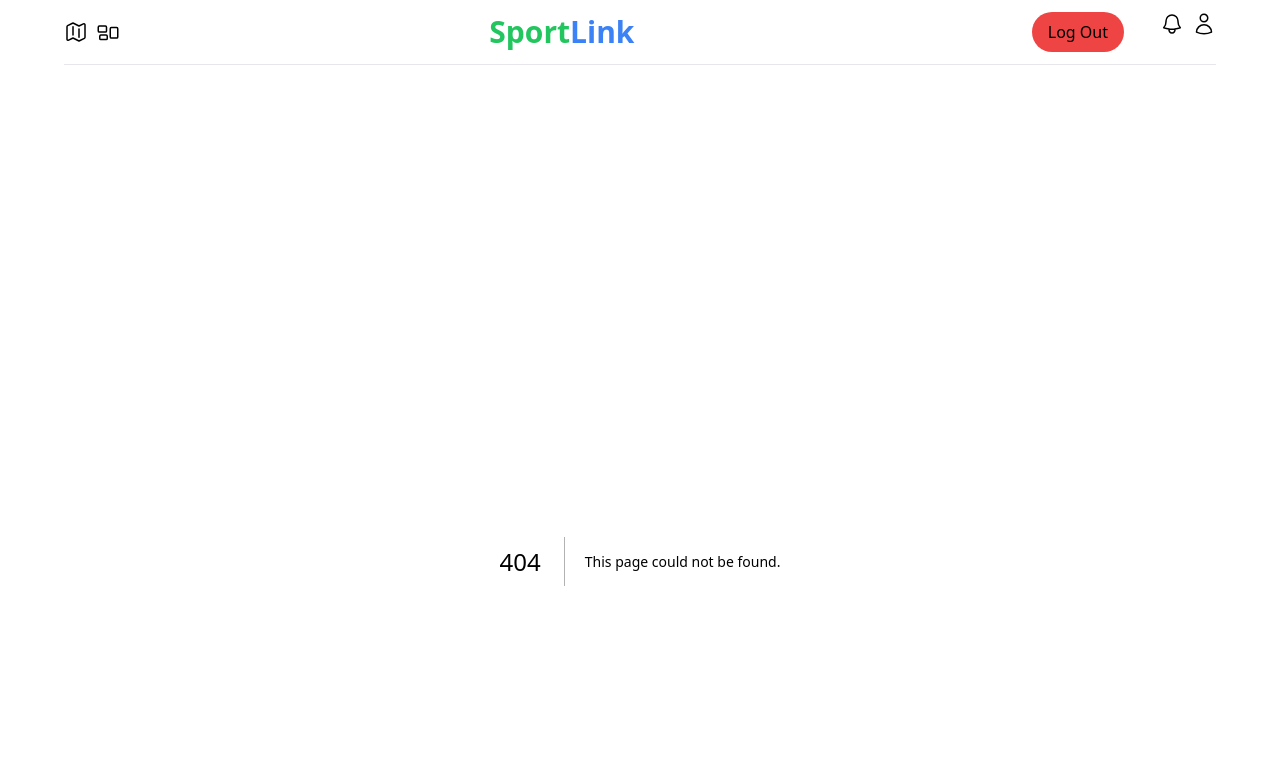
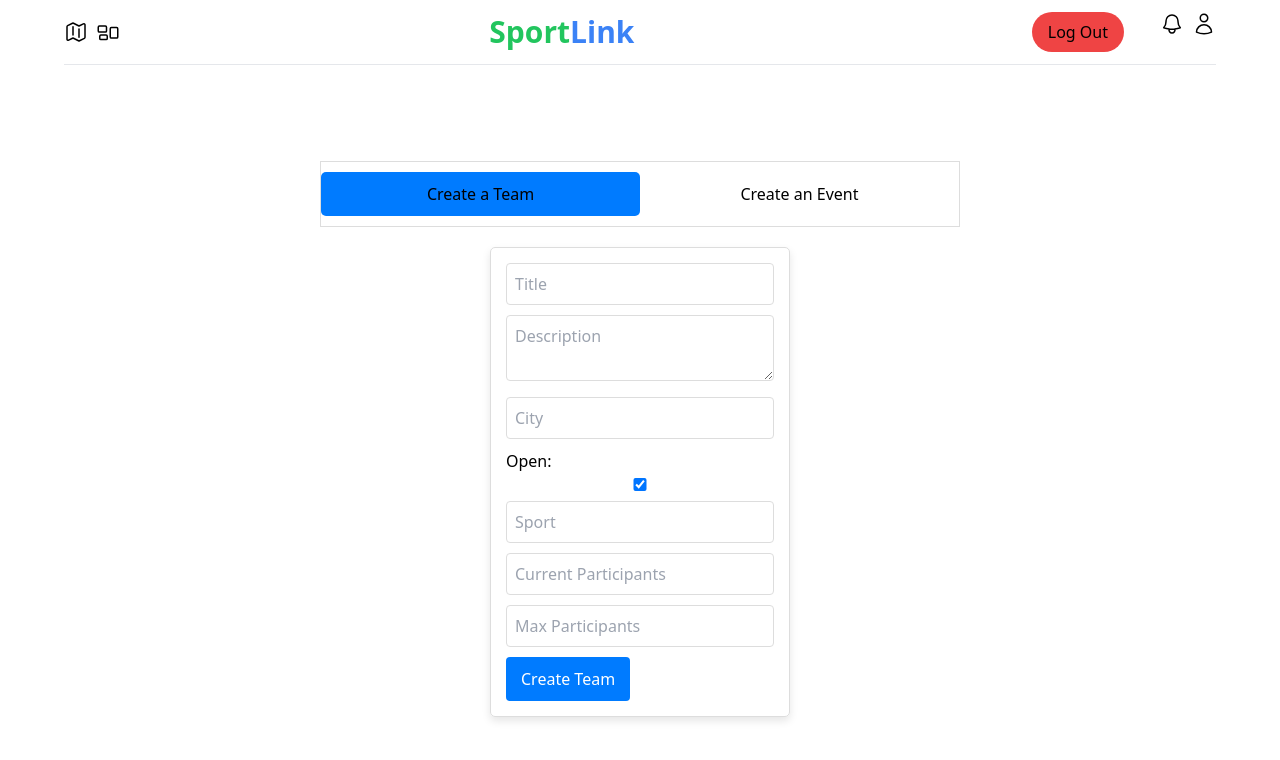
Before and after one commit to Arty5654/SportLink, a Next.js app in the folder web/: page /create in a window 1280 px wide. Before the commit this address had no page. Shown: the top 760 px of the page. Built offline with nearby package versions, Linux system fonts and the light colour scheme.

Commit message:
Completed front end for create

```diff
--- /dev/null
+++ b/web/app/create/createEvent.js
@@ -0,0 +1 @@
+import React from "react";
--- /dev/null
+++ b/web/app/create/createTeams.js
@@ -0,0 +1 @@
+import React from "react";
--- /dev/null
+++ b/web/app/create/creating.css
@@ -0,0 +1,64 @@
+.switch-container {
+    display: flex;
+    justify-content: space-between;
+    align-items: center;
+    width: 50vw;
+    border: 1px solid #ddd;
+    padding: 10px 0;
+    margin: 0 auto;
+}
+.team-container {
+    display: flex;
+    align-items: center; /* vertical alignment */
+    justify-content: center; /* horizontal alignment */
+
+}
+.team-card {
+    border: 1px solid #ddd;
+    padding: 15px;
+    border-radius: 5px;
+    width: 300px;
+    box-shadow: 0 4px 8px rgba(0, 0, 0, 0.1);
+    margin: 20px;
+    align-items: center;
+    justify-content: center;
+}
+
+.team-card input,
+.team-card textarea {
+    width: 100%;
+    padding: 8px;
+    margin-bottom: 10px;
+    border: 1px solid #ddd;
+    border-radius: 4px;
+}
+
+.team-card button {
+    background-color: #007bff;
+    color: #fff;
+    padding: 10px 15px;
+    border: none;
+    border-radius: 4px;
+    cursor: pointer;
+    transition: background-color 0.2s;
+}
+
+.team-card button:hover {
+    background-color: #0056b3;
+}
+
+.switch-option {
+    flex: 1;
+    text-align: center;
+    cursor: pointer;
+    padding: 10px 0;
+    border-radius: 5px;
+    color: black;  /* Default text color is black */
+    transition: background-color 0.3s;  /* smooth transition for background changes */
+}
+
+.switch-container.team-selected .switch-option:first-child,
+.switch-container.event-selected .switch-option:last-child {
+    background-color: #007BFF;
+    color: black;  /* Text color for selected option is white */
+}
--- /dev/null
+++ b/web/app/create/page.js
@@ -0,0 +1,73 @@
+"use client"
+import React, { useState } from 'react';
+import './creating.css';
+import axios from 'axios';
+
+const createPage = () => {
+    const [selected, setSelected] = useState('team'); // 'team' or 'event'
+
+    const handleChange = (e) => {
+        const { name, value } = e.target;
+        setTeamData(prevState => ({ ...prevState, [name]: value }));
+    }
+    const [teamData, setTeamData] = useState({
+        title: "",
+        desc: "",
+        city: "",
+        open: true,
+        sport: "",
+        currentParticipants: 0,
+        maxParticipants: 0
+    });
+    const handleSubmit = () => {
+        // Logic to handle data submission (e.g., API call) can go here
+        console.log(teamData);
+        axios.post('http://localhost:5000/create', {
+            data: teamData
+        })
+            .then(response => {
+                console.log('Data received:', response.data);
+                setResponseData(response.data);
+            })
+            .catch(error => {
+                console.error('Error making the API call:', error);
+            });
+    }
+    return (
+     <div>
+        <div className={`switch-container ${selected === 'team' ? 'team-selected' : 'event-selected'}`}>
+            <div
+                className="switch-option"
+                onClick={() => setSelected('team')}
+            >
+                Create a Team
+            </div>
+            <div
+                className="switch-option"
+                onClick={() => setSelected('event')}
+            >
+                Create an Event
+            </div>
+
+        </div>
+         <div className={"team-container"}>
+             <div className="team-card">
+                 <input type="text" name="title" placeholder="Title" onChange={handleChange} />
+                 <textarea name="desc" placeholder="Description" onChange={handleChange}></textarea>
+                 <input type="text" name="city" placeholder="City" onChange={handleChange} />
+                 <label>
+                     Open:
+                     <input type="checkbox" name="open" checked={teamData.open} onChange={() => setTeamData(prevState => ({ ...prevState, open: !prevState.open }))} />
+                 </label>
+                 <input type="text" name="sport" placeholder="Sport" onChange={handleChange} />
+                 <input type="number" name="currentParticipants" placeholder="Current Participants" onChange={handleChange} />
+                 <input type="number" name="maxParticipants" placeholder="Max Participants" onChange={handleChange} />
+                 <button onClick={handleSubmit}>Create Team</button>
+             </div>
+         </div>
+     </div>
+
+    );
+}
+
+export default createPage;
```
